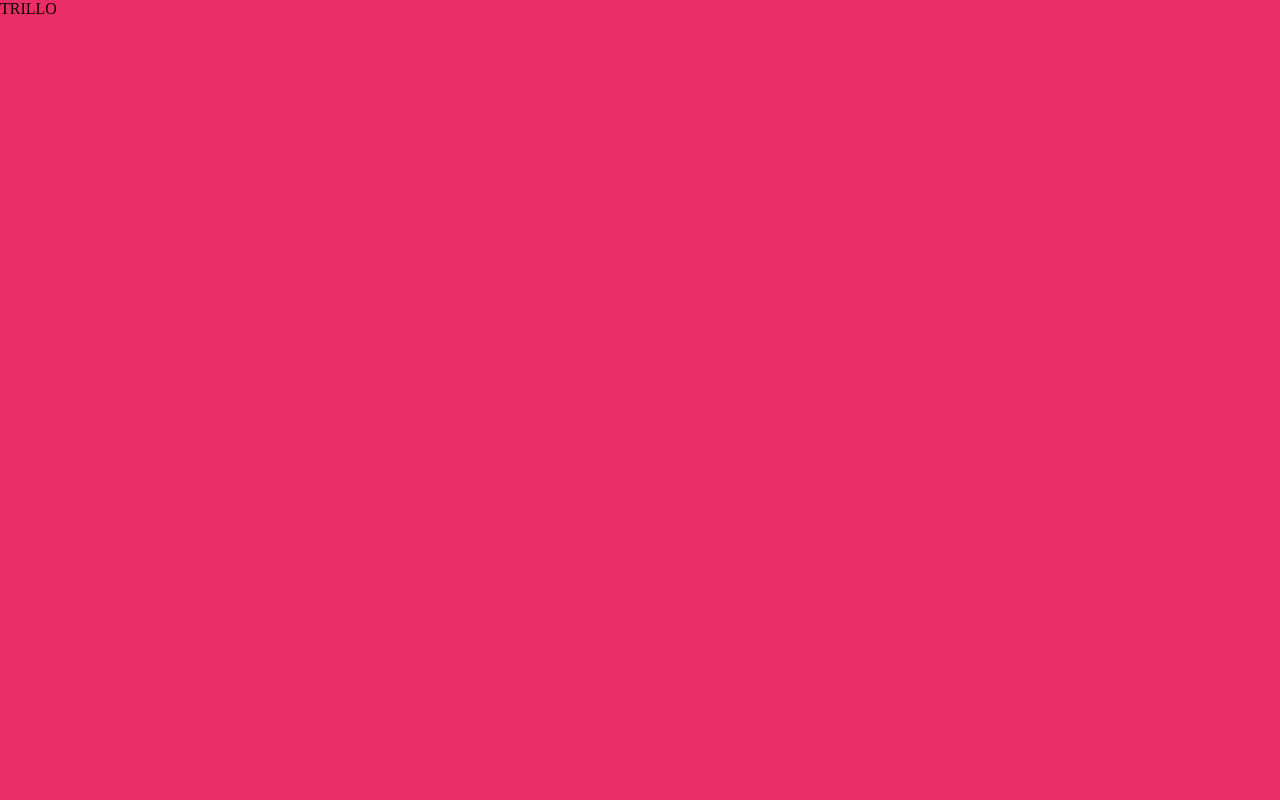
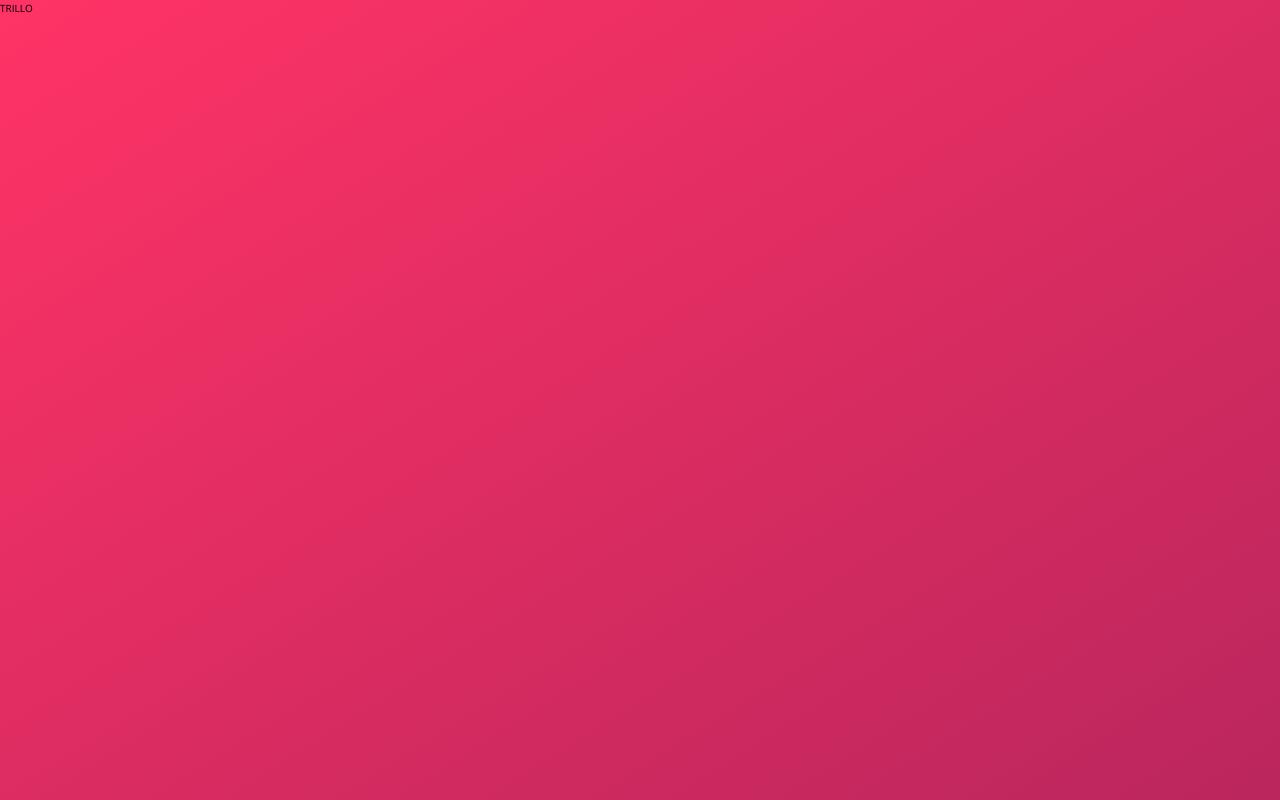
Before and after one commit to shivani-kaushik/trillo, a website: page index.html in a window 1280 px wide. Drawn offline with nearby package versions, Linux system fonts and the light colour scheme.

Commit message:
trillo intro1

```diff
--- a/sass/_base.scss
+++ b/sass/_base.scss
@@ -0,0 +1,50 @@
+/*
+COLORS
+
+Grey light 1: #faf9f9
+Grey light 2: #f4f2f2
+Grey light 3: #f0eeee
+Grey light 4: #ccc
+
+Grey dark 1: #333
+Grey dark 2: #777
+Grey dark 3: #999
+
+*/
+
+:root {
+  --color-primary: #eb2f64;
+  --color-primary-light: #ff3366;
+  --color-primary-dark: #ba265d;
+}
+
+* {
+  margin: 0;
+  padding: 0;
+}
+
+*,
+*::before,
+*::after {
+  box-sizing: inherit;
+}
+
+html {
+  box-sizing: border-box;
+  font-size: 62.5%;
+}
+
+body {
+  font-family: "Open Sans", sans-serif;
+  font-weight: 400;
+  line-height: 1.6;
+  background-image: linear-gradient(
+    to right bottom,
+    var(--color-primary-light),
+    var(--color-primary-dark)
+  );
+  background-size: cover;
+  background-repeat: no-repeat;
+
+  min-height: 100vh;
+}
--- a/sass/main.scss
+++ b/sass/main.scss
@@ -1,26 +1,3 @@
-/*
-COLORS
-
-Primary: #eb2f64
-Primary light: #FF3366
-Primary dark: #BA265D
-
-Grey light 1: #faf9f9
-Grey light 2: #f4f2f2
-Grey light 3: #f0eeee
-Grey light 4: #ccc
-
-Grey dark 1: #333
-Grey dark 2: #777
-Grey dark 3: #999
-
-*/
-
-* {
-  margin: 0;
-  padding: 0;
-}
-
-body {
-  background-color: #eb2f64;
-}
+@import "base";
+@import "layout";
+@import "components";
```
Also changed, not shown: css/style.css.
